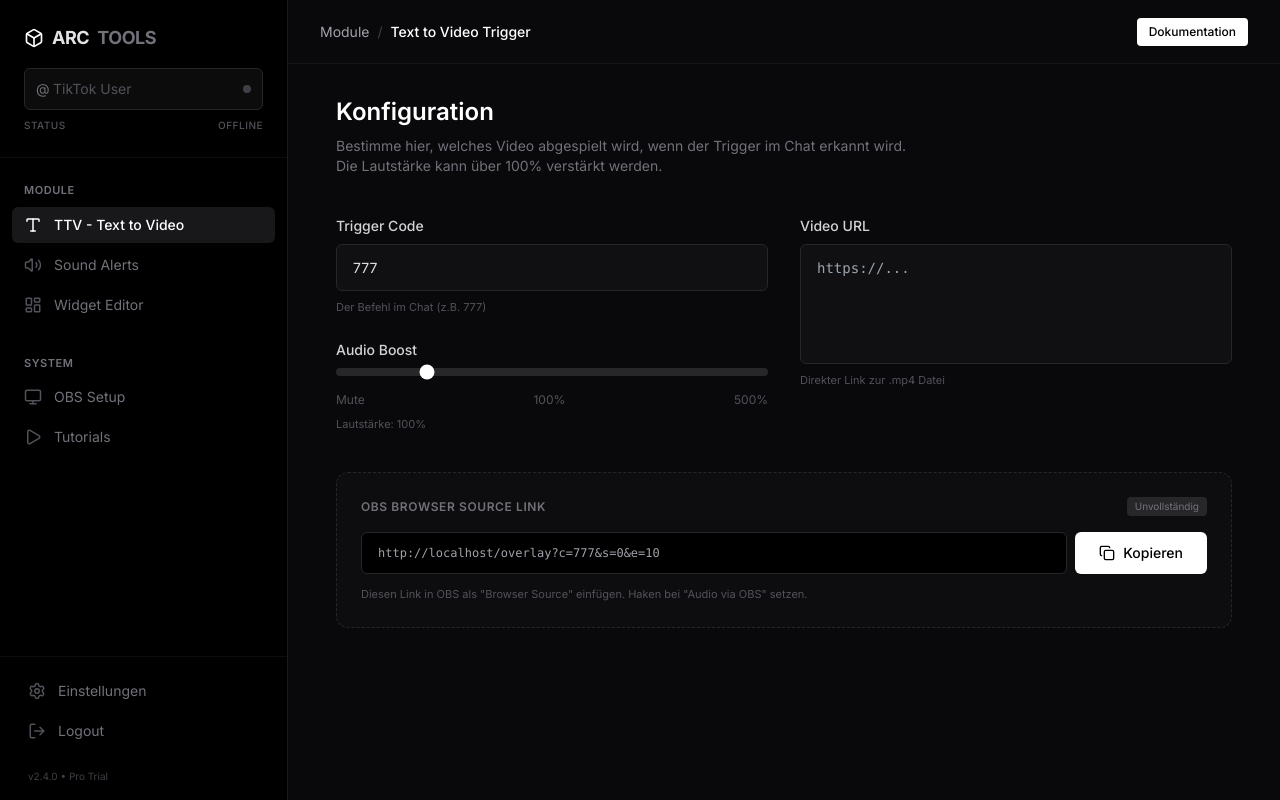
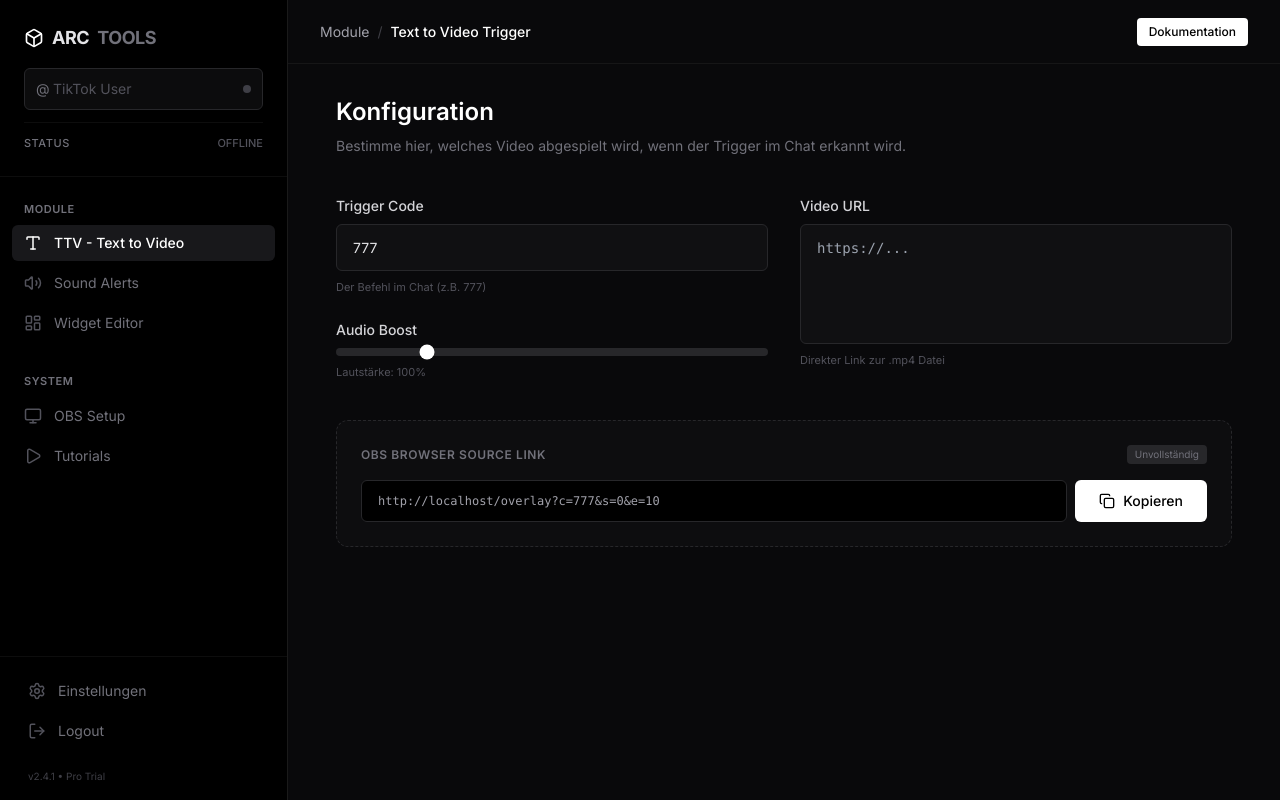
Before and after one commit to muhtarremsi/tiktok-overlay, a Next.js app: page / in a window 1280 px wide. Built offline with nearby package versions, Linux system fonts and the light colour scheme.

Commit message:
Add Real TikTok Live Check

```diff
--- /dev/null
+++ b/app/api/status/route.ts
@@ -0,0 +1,34 @@
+import { WebcastPushConnection } from 'tiktok-live-connector';
+import { NextResponse } from 'next/server';
+
+export const dynamic = 'force-dynamic';
+
+export async function GET(request: Request) {
+  const { searchParams } = new URL(request.url);
+  const username = searchParams.get('u');
+
+  if (!username) {
+    return NextResponse.json({ online: false, msg: "Kein Name" });
+  }
+
+  try {
+    // Wir versuchen eine Verbindung aufzubauen
+    const tiktok = new WebcastPushConnection(username);
+
+    // Connect versucht die Room-Info zu holen
+    const state = await tiktok.connect();
+
+    // Wenn wir hier sind, ist er live! Wir trennen sofort wieder.
+    tiktok.disconnect();
+
+    return NextResponse.json({
+      online: true,
+      roomId: state.roomId,
+      viewers: state.roomInfo?.viewerCount || 0
+    });
+
+  } catch (err) {
+    // Wenn connect() fehlschlägt, ist der User meistens offline
+    return NextResponse.json({ online: false });
+  }
+}
--- a/app/page.tsx
+++ b/app/page.tsx
@@ -11,7 +11,9 @@ import {
   Volume2,
   Play,
   Monitor,
-  Box
+  Box,
+  Loader2,
+  Wifi
 } from "lucide-react";
 
 export default function Dashboard() {
@@ -23,8 +25,10 @@ export default function Dashboard() {
   const [generatedLink, setGeneratedLink] = useState("");
   const [copied, setCopied] = useState(false);
 
-  // Fake "Live Status" - simuliert Verbindung, wenn User tippt
-  const isLive = username.length > 2;
+  // LIVE CHECK STATES
+  const [isLive, setIsLive] = useState(false);
+  const [isChecking, setIsChecking] = useState(false);
+  const [viewerCount, setViewerCount] = useState(0);
 
   // Link Generator
   useEffect(() => {
@@ -35,14 +39,42 @@ export default function Dashboard() {
       if (trigger) params.append("c", trigger);
       if (videoUrl) params.append("v", videoUrl);
       if (volume !== "100") params.append("vol", volume);
-
-      // Standardwerte für Start/Ende
       params.append("s", "0");
       params.append("e", "10");
 
       setGeneratedLink(`${baseUrl}?${params.toString()}`);
     }
   }, [username, trigger, videoUrl, volume]);
+
+  // ECHTER LIVE CHECK (Mit Verzögerung/Debounce)
+  useEffect(() => {
+    // Reset bei leerem Namen
+    if (!username || username.length < 2) {
+      setIsLive(false);
+      setIsChecking(false);
+      return;
+    }
+
+    setIsChecking(true);
+    setIsLive(false);
+
+    // Warte 1000ms nach dem letzten Tippen, bevor wir prüfen
+    const timer = setTimeout(async () => {
+      try {
+        const res = await fetch(`/api/status?u=${username}`);
+        const data = await res.json();
+
+        setIsLive(data.online);
+        if (data.online) setViewerCount(data.viewers);
+      } catch (e) {
+        console.error(e);
+      } finally {
+        setIsChecking(false);
+      }
+    }, 1000);
+
+    return () => clearTimeout(timer); // Timer resetten wenn User weitertippt
+  }, [username]);
 
   const copyToClipboard = () => {
     navigator.clipboard.writeText(generatedLink);
@@ -65,7 +97,7 @@ export default function Dashboard() {
             </h1>
           </div>
 
-          {/* TikTok Input im "Connect Style" */}
+          {/* TikTok Input */}
           <div className="relative group">
             <div className="absolute inset-y-0 left-3 flex items-center pointer-events-none">
               <span className="text-zinc-500 text-sm">@</span>
@@ -77,31 +109,43 @@ export default function Dashboard() {
               onChange={(e) => setUsername(e.target.value)}
               className="w-full bg-zinc-900/50 border border-zinc-800 text-zinc-200 text-sm rounded-md py-2.5 pl-7 pr-10 focus:outline-none focus:border-zinc-600 focus:bg-zinc-900 transition-all placeholder:text-zinc-600"
             />
-            {/* LIVE INDICATOR */}
+            {/* STATUS INDICATOR ICON */}
             <div className="absolute inset-y-0 right-3 flex items-center">
-              {isLive ? (
-                <div className="flex items-center gap-1.5">
-                  <span className="w-2 h-2 rounded-full bg-green-500 live-indicator"></span>
+              {isChecking ? (
+                <Loader2 className="w-4 h-4 text-zinc-500 animate-spin" />
+              ) : isLive ? (
+                <div className="relative flex h-3 w-3">
+                  <span className="animate-ping absolute inline-flex h-full w-full rounded-full bg-green-400 opacity-75"></span>
+                  <span className="relative inline-flex rounded-full h-3 w-3 bg-green-500"></span>
                 </div>
               ) : (
-                <span className="w-2 h-2 rounded-full bg-zinc-700"></span>
+                <div className="w-2 h-2 rounded-full bg-zinc-700"></div>
               )}
             </div>
           </div>
 
-          {/* Status Text */}
-          <div className="mt-2 flex items-center justify-between text-[10px] uppercase tracking-wider font-medium">
-            <span className="text-zinc-600">Status</span>
-            <span className={isLive ? "text-green-500" : "text-zinc-600"}>
-              {isLive ? "Verbunden" : "Offline"}
-            </span>
+          {/* Status Text Details */}
+          <div className="mt-3 flex items-center justify-between text-[11px] font-medium border-t border-white/5 pt-3">
+            <div className="flex items-center gap-2">
+              <span className="text-zinc-500 uppercase tracking-wider">Status</span>
+            </div>
+
+            {isChecking ? (
+              <span className="text-zinc-500">Prüfe...</span>
+            ) : isLive ? (
+              <span className="text-green-500 flex items-center gap-1 shadow-[0_0_10px_rgba(34,197,94,0.3)]">
+                <Wifi size={10} /> ONLINE ({viewerCount})
+              </span>
+            ) : (
+              <span className="text-zinc-600">OFFLINE</span>
+            )}
           </div>
         </div>
 
         {/* NAVIGATION */}
         <nav className="flex-1 overflow-y-auto py-6 px-3 space-y-8">
 
-          {/* Section: MODULE */}
+          {/* MODULE */}
           <div>
             <h3 className="px-3 text-[11px] font-semibold text-zinc-500 uppercase tracking-wider mb-2">
               Module
@@ -117,7 +161,7 @@ export default function Dashboard() {
             </div>
           </div>
 
-          {/* Section: SYSTEM */}
+          {/* SYSTEM */}
           <div>
             <h3 className="px-3 text-[11px] font-semibold text-zinc-500 uppercase tracking-wider mb-2">
               System
@@ -130,24 +174,19 @@ export default function Dashboard() {
 
         </nav>
 
-        {/* FOOTER / SETTINGS */}
+        {/* FOOTER */}
         <div className="p-4 border-t border-white/5 space-y-1">
           <SidebarItem icon={<Settings size={18} />} label="Einstellungen" />
           <SidebarItem icon={<LogOut size={18} />} label="Logout" />
-
-          <div className="mt-4 pt-4 px-3">
-             <div className="text-[10px] text-zinc-700">
-               v2.4.0 • Pro Trial
-             </div>
+          <div className="mt-4 pt-4 px-3 text-[10px] text-zinc-700">
+             v2.4.1 • Pro Trial
           </div>
         </div>
       </aside>
 
-
       {/* --- MAIN CONTENT --- */}
       <main className="flex-1 flex flex-col min-w-0 bg-[#09090b]">
 
-        {/* Top Bar */}
         <header className="h-16 border-b border-white/5 flex items-center justify-between px-8">
           <div className="flex items-center gap-2 text-sm text-zinc-400">
             <span>Module</span>
@@ -159,28 +198,18 @@ export default function Dashboard() {
           </button>
         </header>
 
-        {/* Content Scroll Area */}
         <div className="flex-1 overflow-y-auto p-8">
           <div className="max-w-4xl mx-auto space-y-10">
-
-            {/* Intro Header */}
             <div>
               <h2 className="text-2xl font-semibold text-white mb-2">Konfiguration</h2>
               <p className="text-zinc-500 text-sm max-w-xl">
                 Bestimme hier, welches Video abgespielt wird, wenn der Trigger im Chat erkannt wird.
-                Die Lautstärke kann über 100% verstärkt werden.
               </p>
             </div>
 
-            {/* Config Form Grid */}
             <div className="grid grid-cols-1 md:grid-cols-2 gap-8">
-
-              {/* Left Column */}
               <div className="space-y-6">
-                <InputGroup
-                  label="Trigger Code"
-                  desc="Der Befehl im Chat (z.B. 777)"
-                >
+                <InputGroup label="Trigger Code" desc="Der Befehl im Chat (z.B. 777)">
                   <input
                     type="text"
                     value={trigger}
@@ -189,33 +218,19 @@ export default function Dashboard() {
                   />
                 </InputGroup>
 
-                <InputGroup
-                  label="Audio Boost"
-                  desc={`Lautstärke: ${volume}%`}
-                >
+                <InputGroup label="Audio Boost" desc={`Lautstärke: ${volume}%`}>
                    <input
                     type="range"
-                    min="0"
-                    max="500"
-                    step="10"
+                    min="0" max="500" step="10"
                     value={volume}
                     onChange={(e) => setVolume(e.target.value)}
                     className="w-full h-2 bg-zinc-800 rounded-lg appearance-none cursor-pointer accent-white"
                   />
-                  <div className="flex justify-between text-xs text-zinc-600 mt-2">
-                    <span>Mute</span>
-                    <span>100%</span>
-                    <span>500%</span>
-                  </div>
                 </InputGroup>
               </div>
 
-              {/* Right Column */}
               <div className="space-y-6">
-                 <InputGroup
-                  label="Video URL"
-                  desc="Direkter Link zur .mp4 Datei"
-                >
+                 <InputGroup label="Video URL" desc="Direkter Link zur .mp4 Datei">
                   <textarea
                     value={videoUrl}
                     onChange={(e) => setVideoUrl(e.target.value)}
@@ -226,7 +241,6 @@ export default function Dashboard() {
               </div>
             </div>
 
-            {/* Output Section */}
             <div className="bg-zinc-900/30 border border-dashed border-zinc-800 rounded-xl p-6 mt-8">
               <div className="flex items-center justify-between mb-4">
                 <label className="text-xs font-semibold uppercase tracking-wider text-zinc-500">
@@ -256,19 +270,13 @@ export default function Dashboard() {
                   {copied ? "Kopiert!" : "Kopieren"}
                 </button>
               </div>
-              <p className="text-zinc-600 text-[11px] mt-3">
-                Diesen Link in OBS als "Browser Source" einfügen. Haken bei "Audio via OBS" setzen.
-              </p>
             </div>
-
           </div>
         </div>
       </main>
     </div>
   );
 }
-
-// --- HELPER COMPONENTS ---
 
 function SidebarItem({ icon, label, active = false }: { icon: React.ReactNode, label: string, active?: boolean }) {
   return (
```
